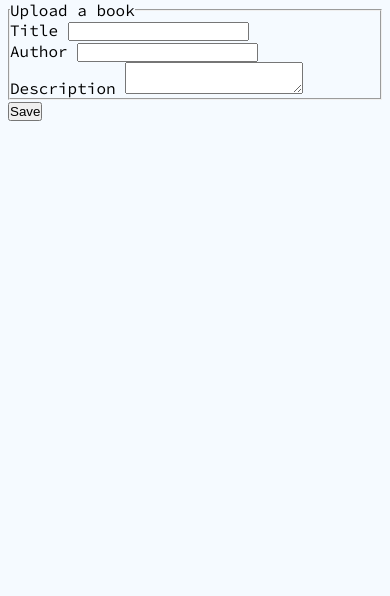
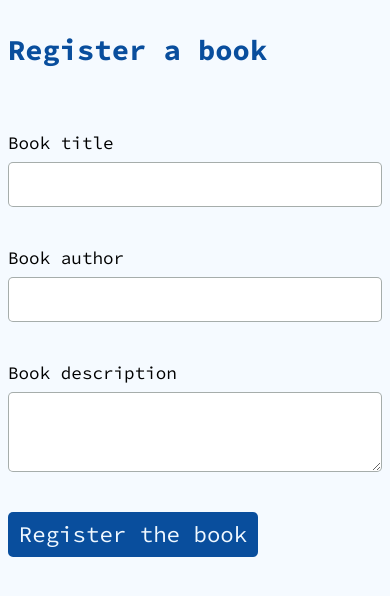
Before and after one commit to r-e-d-ant/Library-books-management, a Flask app: page /upload in a window 390 px wide. Shown: the part 75-671 px from the top of the page. Run offline with Flask 2, Linux system fonts and the light colour scheme; a user stored in the database is signed in.

Commit message:
Book register phone device styled

```diff
--- a/book_manage/forms.py
+++ b/book_manage/forms.py
@@ -6,12 +6,11 @@ from book_manage.models import Admin
 
 # Register forms
 class RegistrationForm(FlaskForm):
-    username = StringField('Username', validators=[DataRequired(), Length(min=2, max=20)])
-    email = StringField('Email', validators=[DataRequired(), Email()])
+    username = StringField('Full name', validators=[DataRequired(), Length(min=2, max=20)])
+    email = StringField('Email address', validators=[DataRequired(), Email()])
     password = PasswordField('Password', validators=[DataRequired()])
-    confirm_password = PasswordField('Confirm Password', validators=[DataRequired(), EqualTo('password')])
 
-    submit = SubmitField('SignUp')
+    submit = SubmitField('Register')
 
     def validate_username(self, username):
         admin = Admin.query.filter_by(username=username.data).first()
@@ -26,7 +25,7 @@ class RegistrationForm(FlaskForm):
 
 # Login forms
 class LoginForm(FlaskForm):
-    email = StringField('Email', validators=[DataRequired(), Email()])
+    email = StringField('Email address', validators=[DataRequired(), Email()])
     password = PasswordField('Password', validators=[DataRequired()])
 
     submit = SubmitField('Login')
@@ -34,19 +33,19 @@ class LoginForm(FlaskForm):
 
 # Upload forms
 class Upload(FlaskForm):
-    title = StringField('Title', validators=[DataRequired()])
-    author = StringField('Author')
-    description = TextAreaField('Description')
+    title = StringField('Book title', validators=[DataRequired()])
+    author = StringField('Book author')
+    description = TextAreaField('Book description')
 
-    submit = SubmitField('Save')
+    submit = SubmitField('Register the book')
 
 
 
 # Borrow forms
 class Borrow(FlaskForm):
-    customer = StringField('Customer', validators=[DataRequired()])
-    title = StringField('Title', validators=[DataRequired()])
-    author = StringField('Author')
+    customer = StringField('Customer name', validators=[DataRequired()])
+    title = StringField('Book title', validators=[DataRequired()])
+    author = StringField('Book author')
     borrow_date = DateField('Borrow date')
     return_date = DateField('Return date')
 
--- a/book_manage/static/main.css
+++ b/book_manage/static/main.css
@@ -433,3 +433,46 @@ th, td {
 th {
     font-size: 12px;
 }
+
+/* Upload Book */
+.form-title {
+    color: var(--primary-clr);
+    font-size: 1.8rem;
+    margin: 2rem 0;
+    margin-bottom: 4rem;
+}
+.form-group {
+    display: flex;
+    flex-direction: column;
+    margin-bottom: 1.5rem;
+}
+.form-control-label {
+    font-size: 1.1rem;
+    margin-bottom: .5rem;
+}
+.form-control {
+    height: 2.8rem;
+    font-size: 1.2rem;
+    font-family: 'Source Code Pro', monospace;
+    color: var(--dark-clr);
+    outline: none;
+    border: thin solid #01141159;
+    border-radius: 5px;
+    margin-bottom: 1rem;
+    padding: 0 .5rem;
+}
+.form-control-desc {
+    height: 5rem;
+    padding-top: .2rem;
+}
+.btn-submit {
+    cursor: pointer;
+    border: none;
+    width: 250px;
+    height: 45px;
+    font-size: 1.4rem;
+    border-radius: 5px;
+    background-color: var(--primary-clr);
+    color: var(--white-clr-alt);
+    font-family: 'Source Code Pro', monospace;
+}
--- a/book_manage/templates/home.html
+++ b/book_manage/templates/home.html
@@ -9,7 +9,7 @@
 <div class="search_bar-container">
     <form class="search-bar" action="/search" method="POST">
         <input class="form-control search-input" type="text" name="searched_book">
-        <input class="btn-search" type="submit" value="search">
+        <input class="btn btn-search" type="submit" value="search">
     </form>
 </div>
 <!-- Firstly check if there is books -->
@@ -46,7 +46,7 @@
             <p class="book-description">{{ book.description }}</p>
             {% endif %}
         </div>
-        <a class="btn-borrow" href="{{ url_for('borrow', book_id = book.id)}}">Borrow</a>
+        <a class="btn btn-borrow" href="{{ url_for('borrow', book_id = book.id)}}">Borrow</a>
     </div>
     {% endfor %}
 </div>
@@ -54,7 +54,7 @@
     {% for page_num in books.iter_pages() %}
     {% if page_num %}
     {% if books.page == page_num %}
-    <a class='btn-pagination' href="{{ url_for('home', page=page_num) }}">{{ page_num }}</a>
+    <a class='btn btn-pagination' href="{{ url_for('home', page=page_num) }}">{{ page_num }}</a>
     {% else %}
     <a class='btn-pagination-out' href="{{ url_for('home', page=page_num) }}">{{ page_num }}</a>
     {% endif %}
--- a/book_manage/templates/upload.html
+++ b/book_manage/templates/upload.html
@@ -4,9 +4,8 @@
 <div class='content-section mt-3'>
     <form action='' method='POST'>
         {{ form.hidden_tag() }}
-        <fieldset class='form-group'>
-            <legend class='border-bottom mb-4'>Upload a book</legend>
-            <div class='form-group mt-3'>
+        <h2 class='form-title'>Register a book</h2>
+        <div class='form-group'>
             {{ form.title.label(class='form-control-label')}}
             {% if form.title.errors %}
                 {{ form.title(class='form-control form-control-lg is-invalid')}}
@@ -39,19 +38,18 @@
         <div class='form-group mt-3'>
             {{ form.description.label(class='form-control-label')}}
             {% if form.description.errors %}
-                    {{ form.description(class='form-control form-control-lg is-invalid')}}
+                {{ form.description(class='form-control form-control-desc is-invalid')}}
                 <div class='invalid-feedback'>
                     {% for error in form.title.errors %}
                         <span> {{ error }} </span>
                     {% endfor %}
                 </div>
             {% else %}
-                    {{ form.description(class='form-control form-control-lg')}}
+                {{ form.description(class='form-control form-control-desc')}}
             {% endif %}
         </div>
-        </fieldset>
     <div class='form-group mt-3'>
-            {{ form.submit(class='btn btn-outline-danger')}}
+        {{ form.submit(class='btn btn-submit')}}
     </div>
     </form>
 </div>
```
Lines whose indentation alone changed are shown as unchanged.
